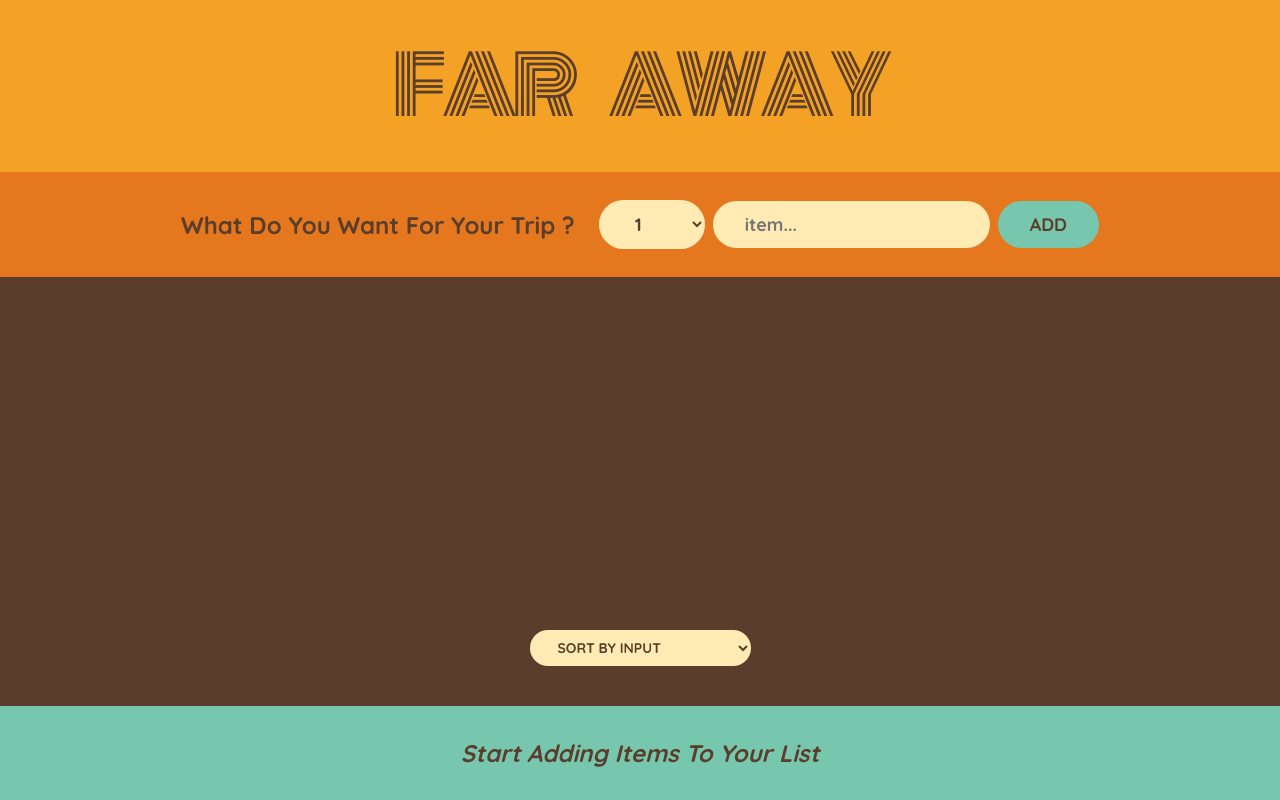
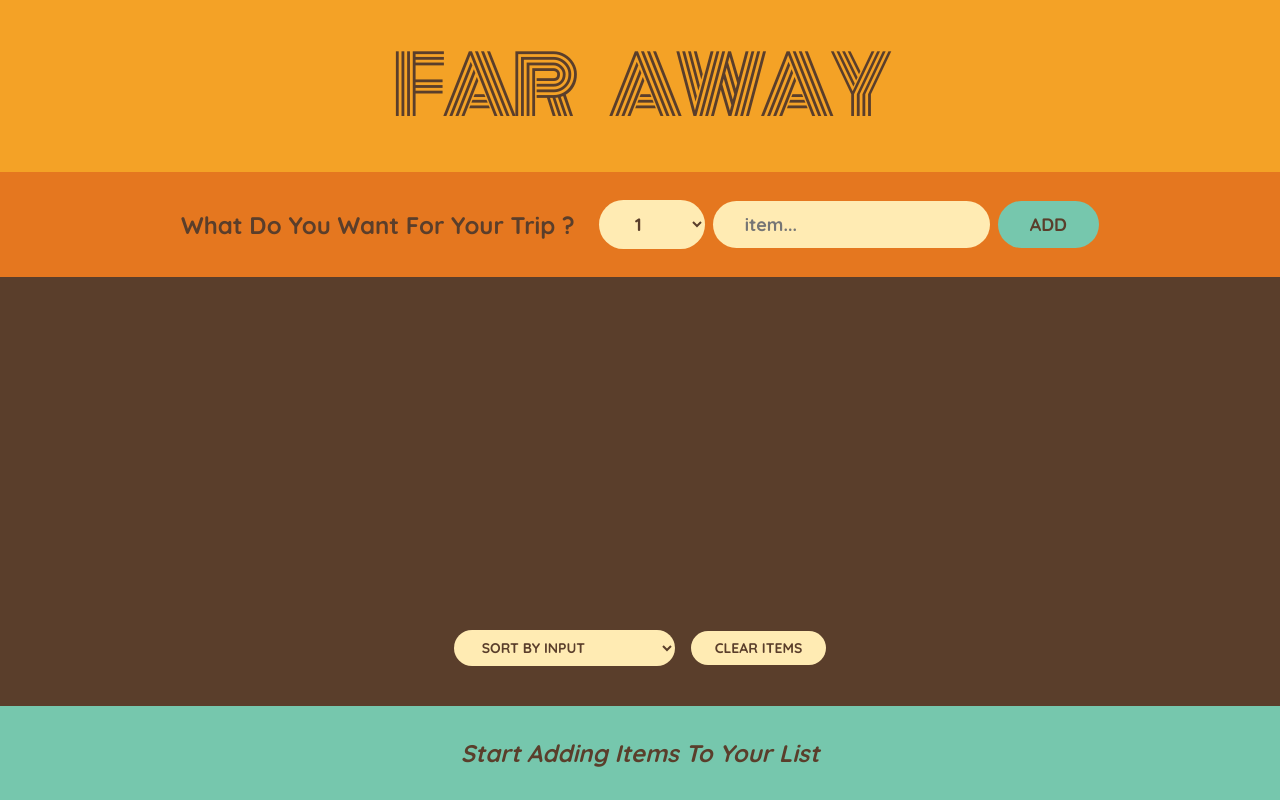
Before and after one commit to AbanoubNashat/travel--list, a React (Create React App) app: page / in a window 1280 px wide. Built offline with nearby package versions, Linux system fonts and the light colour scheme.

Commit message:
Add clear all functionality to PackingList component

```diff
--- a/src/App.js
+++ b/src/App.js
@@ -19,6 +19,15 @@ export default function App() {
     );
   }
 
+  function handleClearAll() {
+    const confirmed = window.confirm(
+      "Are you sure you want to delete all items ?",
+    );
+    if (confirmed) {
+      setItems([]);
+    }
+  }
+
   return (
     <div className="app">
       <Logo></Logo>
@@ -27,6 +36,7 @@ export default function App() {
         items={items}
         onDeleteItem={handleDeleteItem}
         onToggleItem={handleToggleItem}
+        onClickClear={handleClearAll}
       ></PackingList>
       <Stats items={items}></Stats>
     </div>
@@ -83,7 +93,7 @@ function Form({ onAddItem }) {
   );
 }
 
-function PackingList({ items, onDeleteItem, onToggleItem }) {
+function PackingList({ items, onDeleteItem, onToggleItem, onClickClear }) {
   const [sortBy, setSortBy] = useState("input");
 
   // sorted list container
@@ -123,6 +133,7 @@ function PackingList({ items, onDeleteItem, onToggleItem }) {
           <option value="description">sort by description</option>
           <option value="packed">sort by packed</option>
         </select>
+        <button onClick={onClickClear}>Clear Items</button>
       </div>
     </div>
   );
```
